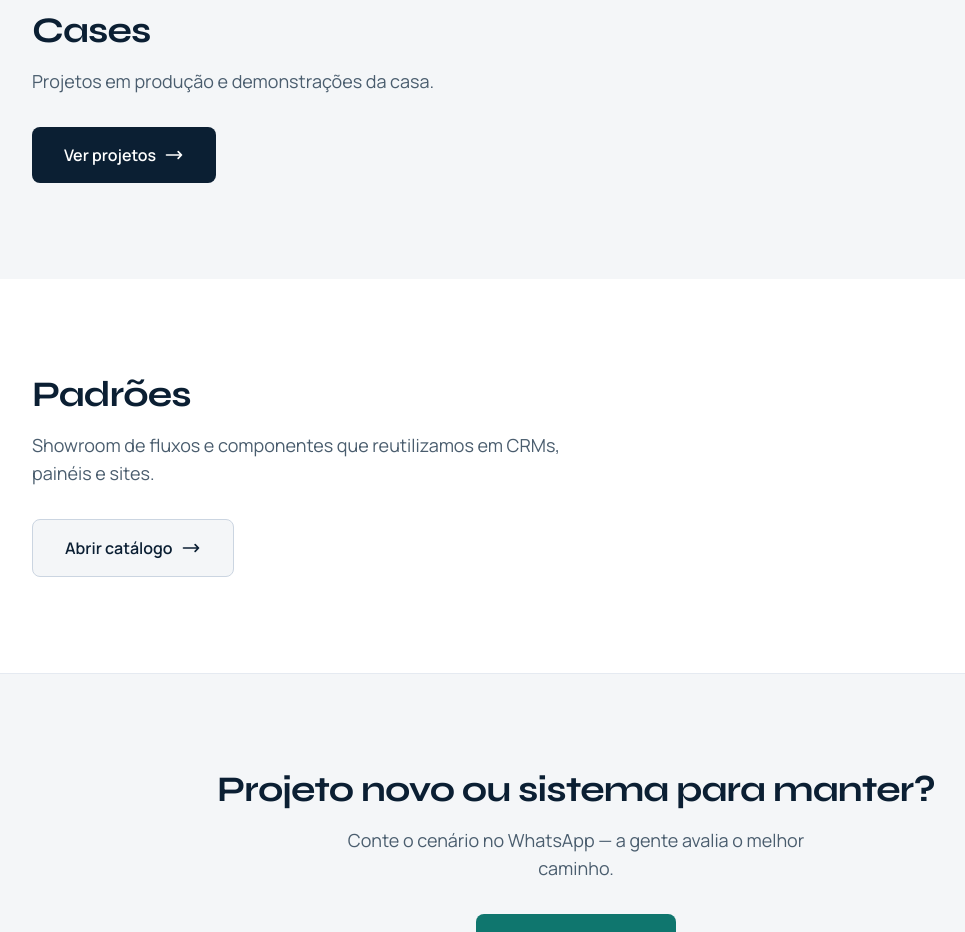
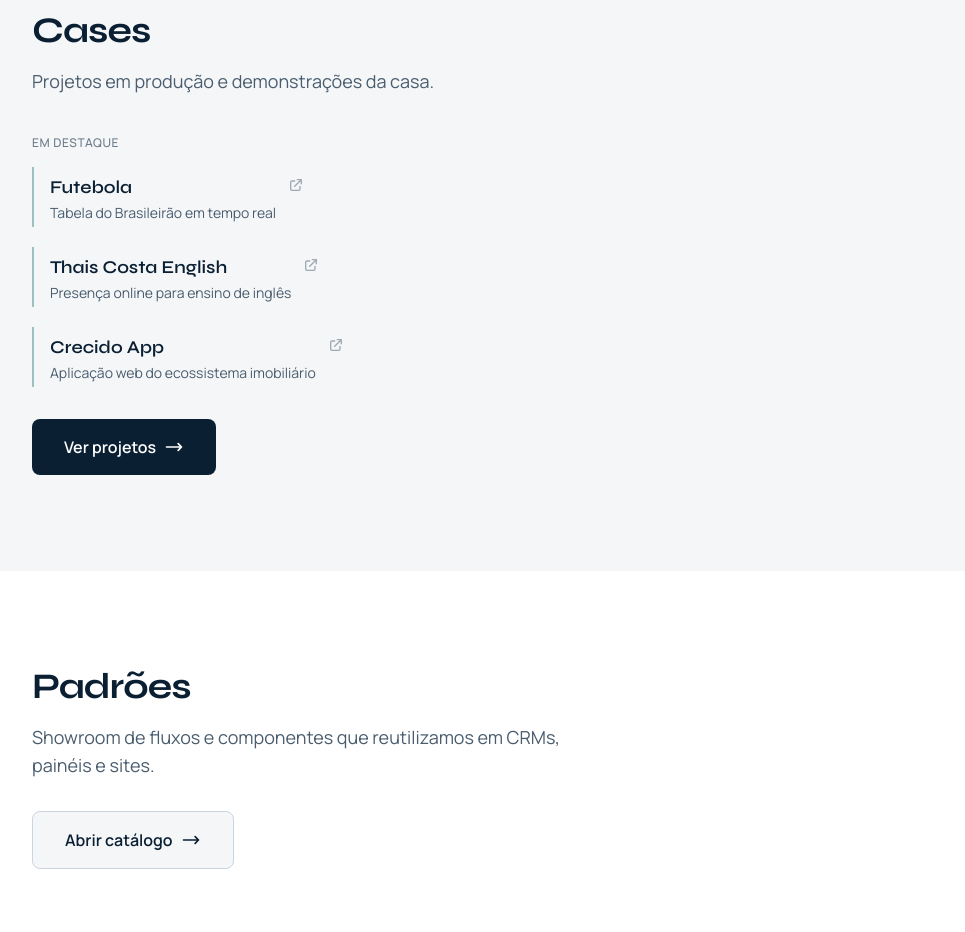
Before and after one commit to thiagodevsilva/thiago-landing, a Vue app: page / in a window 1280 px wide. Shown: the part 2280-3212 px from the top of the page, without its empty margins (64-1029 px from the left). Built offline with nearby package versions, Linux system fonts and the light colour scheme.

Commit message:
feat: Novos projetos na home

```diff
--- a/src/views/HomeView.vue
+++ b/src/views/HomeView.vue
@@ -160,6 +160,46 @@
         <p class="mt-4 max-w-xl text-lg text-ink-muted">
           Projetos em produção e demonstrações da casa.
         </p>
+
+        <div class="mt-10">
+          <p class="text-xs font-medium uppercase tracking-wider text-ink-muted/80">
+            Em destaque
+          </p>
+          <ul class="mt-4 space-y-5">
+            <li v-for="project in featuredProjects" :key="project.id">
+              <a
+                :href="project.url"
+                target="_blank"
+                rel="noopener noreferrer"
+                class="group flex max-w-md items-baseline gap-3 border-l-2 border-accent/40 py-1 pl-4 transition hover:border-accent"
+              >
+                <span class="min-w-0">
+                  <span class="block font-display text-lg font-semibold text-ink transition group-hover:text-accent">
+                    {{ project.title }}
+                  </span>
+                  <span class="mt-0.5 block text-sm text-ink-muted">
+                    {{ project.summary }}
+                  </span>
+                </span>
+                <svg
+                  class="mt-1.5 h-4 w-4 shrink-0 text-ink-muted/50 transition group-hover:translate-x-0.5 group-hover:text-accent"
+                  fill="none"
+                  stroke="currentColor"
+                  viewBox="0 0 24 24"
+                  aria-hidden="true"
+                >
+                  <path
+                    stroke-linecap="round"
+                    stroke-linejoin="round"
+                    stroke-width="2"
+                    d="M10 6H6a2 2 0 00-2 2v10a2 2 0 002 2h10a2 2 0 002-2v-4M14 4h6m0 0v6m0-6L10 14"
+                  />
+                </svg>
+              </a>
+            </li>
+          </ul>
+        </div>
+
         <RouterLink
           to="/portfolio"
           class="mt-8 inline-flex items-center gap-2 rounded-lg bg-ink px-8 py-4 font-semibold text-white transition hover:bg-ink/90"
@@ -295,6 +335,27 @@
   { title: 'Integrações', items: 'Gateways de pagamento, Evolution API, filas' },
 ]
 
+const featuredProjects = [
+  {
+    id: 'futebola',
+    title: 'Futebola',
+    summary: 'Tabela do Brasileirão em tempo real',
+    url: 'https://futebola.thiagosilva.dev.br/',
+  },
+  {
+    id: 'thaiscosta',
+    title: 'Thais Costa English',
+    summary: 'Presença online para ensino de inglês',
+    url: 'https://thaiscosta.site/',
+  },
+  {
+    id: 'crecido-app',
+    title: 'Crecido App',
+    summary: 'Aplicação web do ecossistema imobiliário',
+    url: 'https://crecido.app',
+  },
+]
+
 const servicesRef = ref(null)
 const integrationsRef = ref(null)
 const stackRef = ref(null)
--- a/src/views/PortfolioView.vue
+++ b/src/views/PortfolioView.vue
@@ -299,6 +299,18 @@
     ctaLabel: 'Abrir demo',
   },
   {
+    id: 'futebola',
+    title: 'Futebola',
+    summary:
+      'Acompanhe o Brasileirão em tempo real: tabela, classificação e zona de Libertadores, Sul-Americana e rebaixamento.',
+    url: 'https://futebola.thiagosilva.dev.br/',
+    domain: 'futebola.thiagosilva.dev.br',
+    gradient: 'from-emerald-600 to-green-900',
+    tags: ['Futebol', 'Brasileirão', 'Demo'],
+    internal: false,
+    ctaLabel: 'Abrir demo',
+  },
+  {
     id: 'catalogo',
     title: 'Catálogo de padrões',
     summary:
```
